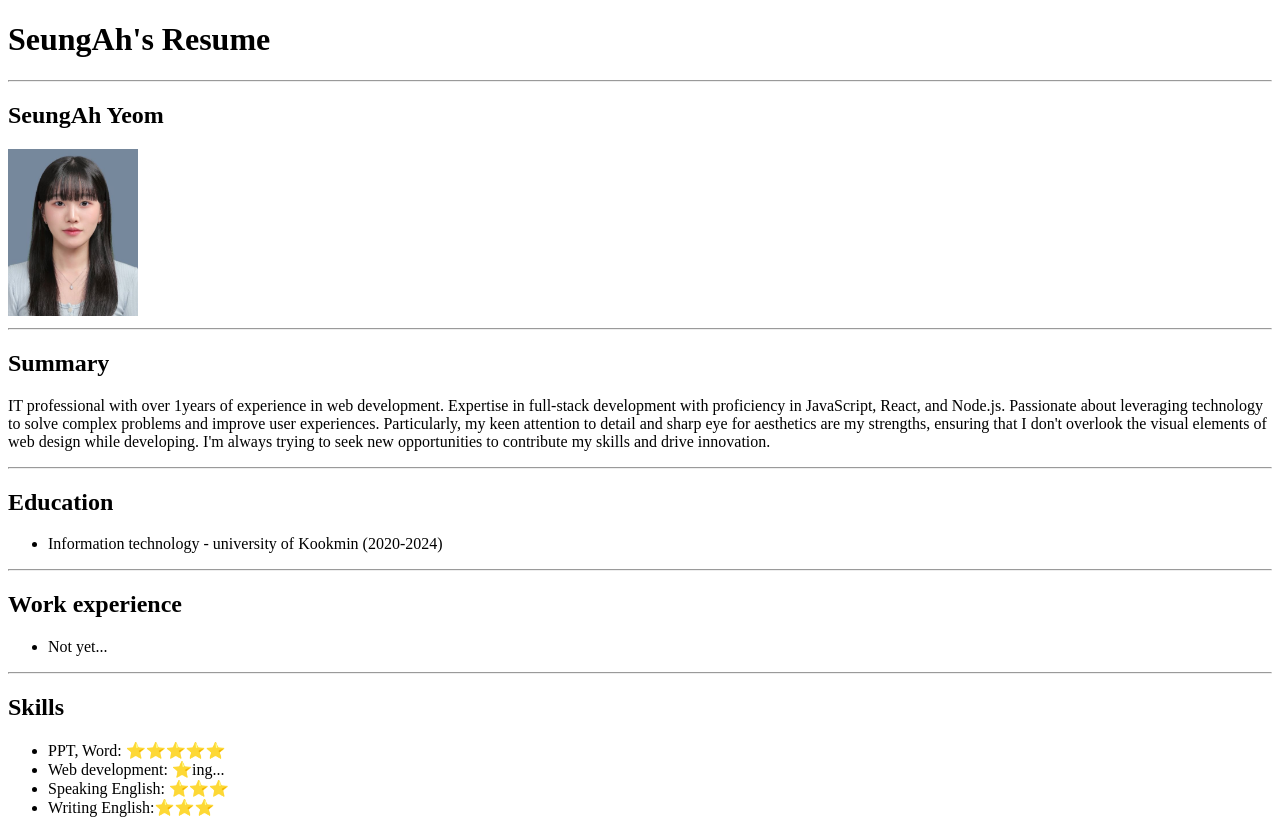
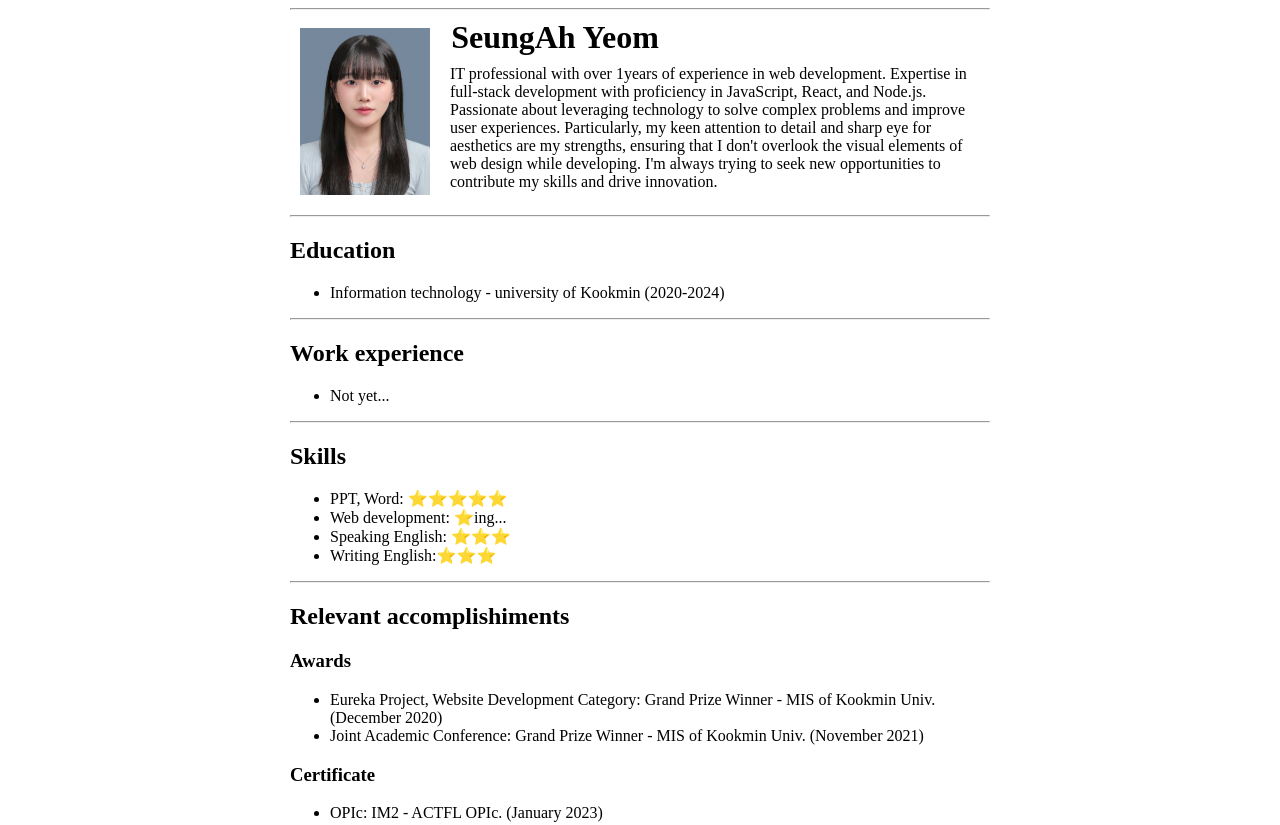
Before and after one commit to Yeom-Seung-Ah/capstone-1-resume, a plain HTML site: page index.html in a window 1280 px wide. Shown: the top 825 px of the page. Drawn offline with Linux system fonts and the light colour scheme.

Commit message:
정렬수정

```diff
--- a/index.html
+++ b/index.html
@@ -2,30 +2,74 @@
 <html lang="en">
     <head>
         <meta charset="UTF-8">
-        <title>My Resume</title>
+        <title>SeungAh's Resume</title>
         <style>
-            html{
-                font-family:'Times New Roman', Times, serif;
+            html {
+            font-family: 'Times New Roman', Times, serif;
+            height: 100%;
             }
+
+            footer{
+                margin-bottom: 15px;
+            }
+
+            body {
+                display: flex;
+                flex-direction: column;
+                align-items: center;
+                justify-content: space-between;
+                min-height: 100vh;
+                margin: 0;
+            }
+
+            #first {
+                margin-top: -20px;
+                margin-left: -170px;
+            }
+
+            #second {
+                margin-top: -50px;
+                margin-left: -550px;
+                margin-bottom: 10px;
+            }
+
+            #third {
+                margin-top: -160px;
+                margin-left: 150px;
+                width: 530px;
+            }
+
+            #fourth {
+                width: 700px;
+            }
+
+
         </style>
     </head>
 
     <body>
-        <h1>SeungAh's Resume</h1>
+        <div id="fourth">
         <hr/>
-        <h2>SeungAh Yeom</h2>
+        </div>
+
+        <div id="first">
+        <h1>SeungAh Yeom</h1>
+        </div>
+        <div id="second">
         <img src="./images/seungAh.jpg" width="130" alt="SeungAh"/>
-        <hr/>
+        </div>
 
-        <h2>Summary</h2>
+        <div id="third">
         <p>IT professional with over 1years of experience in web development.
         Expertise in full-stack development with proficiency in JavaScript, React, and Node.js.
         Passionate about leveraging technology to solve complex problems and improve user experiences.
         Particularly, my keen attention to detail and sharp eye for aesthetics are my strengths, ensuring that I don't overlook the visual elements of web design while developing.
         I'm always trying to seek new opportunities to contribute my skills and drive innovation.
         </p>
+
+        </div>
+        <div id="fourth">
         <hr/>
-
         <h2>Education</h2>
         <ul>
             <li>Information technology - university of Kookmin (2020-2024)</li>
@@ -63,8 +107,9 @@
             <li>Certificate of Research Project Participation: I-Tracker Undergraduate Research - MIS of Kookmin Univ. (December 2023)</li>
         </ul>
         <hr/>
+        </div>
 
-        <footer role="contentinfo" style="text-align: center;">
+        <footer role="contentinfo">
             <small>
                 Copyright © 2024 SeungAh Yeom
             </small>
```
